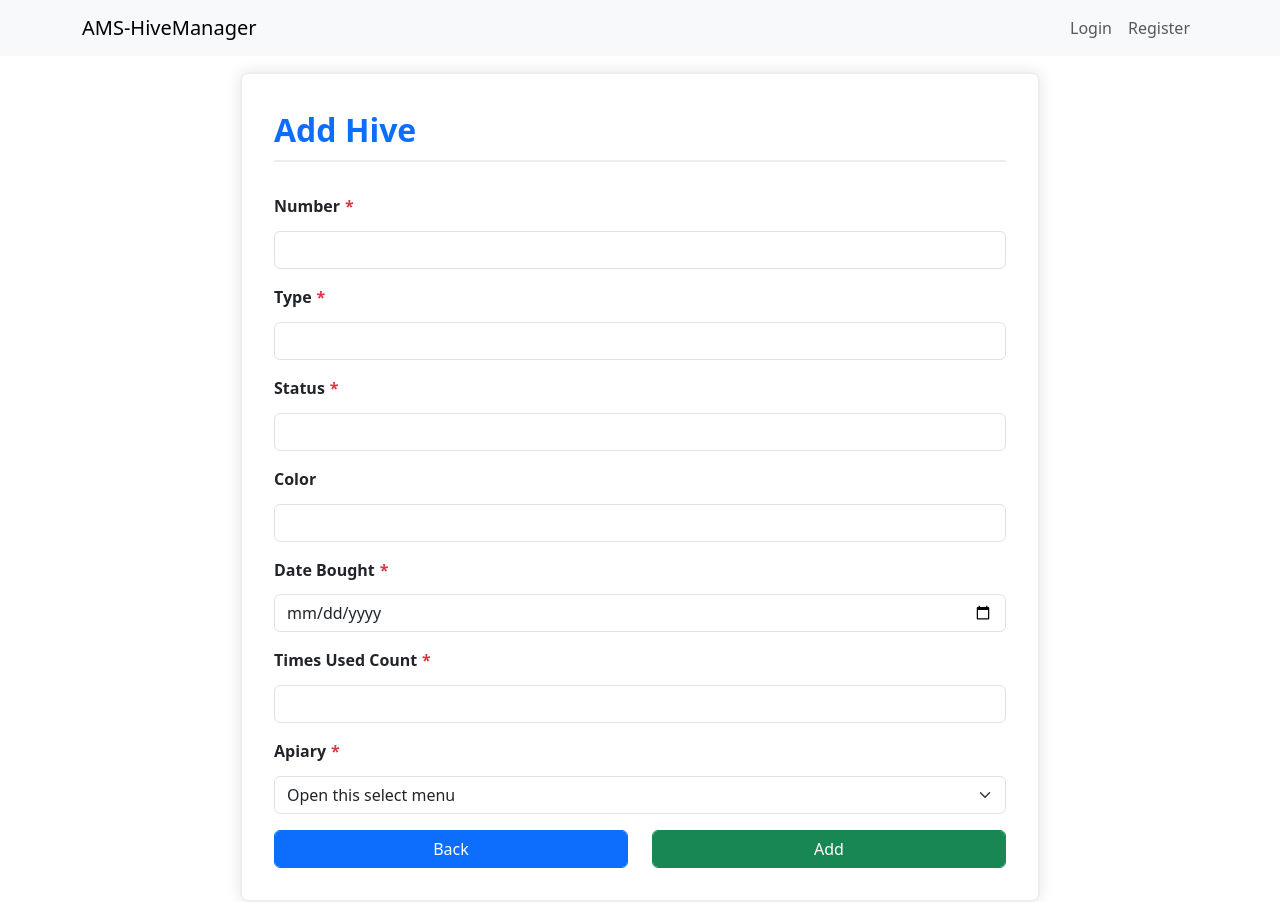
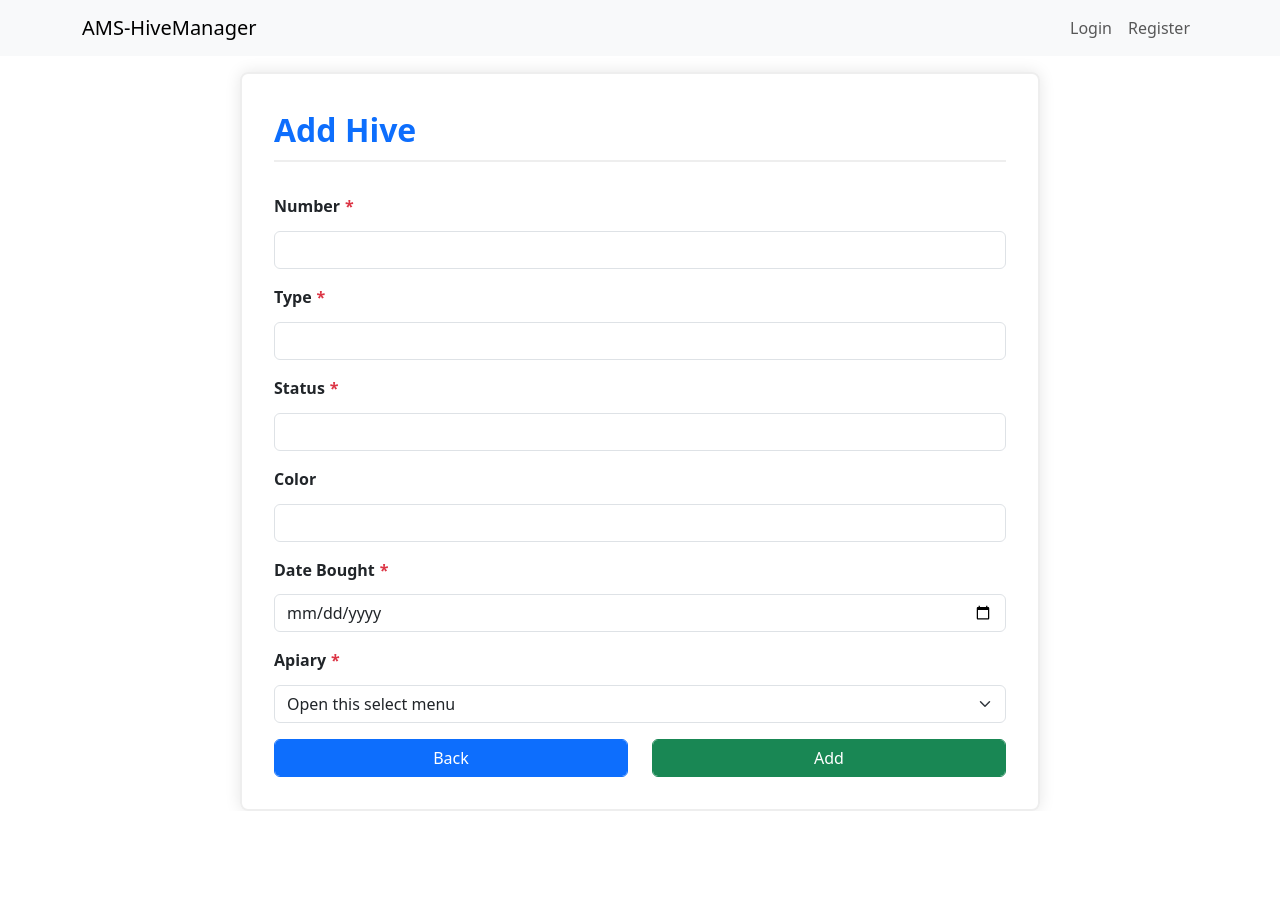
Before and after one commit to KrasimirStoimenov/AMS-HiveManager, a React (Vite) app in the folder client/: page /hives/add in a window 1280 px wide. After the commit the page ends 811 px from the top, so only its background shows below. Built offline with nearby package versions, Linux system fonts and the light colour scheme.

Commit message:
Removed timesUsedCount property from hive model

```diff
--- a/client/src/components/hive-add/HiveAdd.jsx
+++ b/client/src/components/hive-add/HiveAdd.jsx
@@ -16,7 +16,6 @@ const initialFormValues = {
     status: '',
     color: '',
     dateBought: '',
-    timesUsedCount: '',
     apiary: '',
 };
 
@@ -97,17 +96,6 @@ export default function HiveAdd() {
                     />
                     <Form.Label>Date Bought</Form.Label>
                 </Form.Group>
-                <Form.Group className="field" controlId="timesUsedCount">
-                    <Form.Control
-                        type="text"
-                        name="timesUsedCount"
-                        value={values.timesUsedCount}
-                        onChange={changeHandler}
-                        required
-                        disabled={isAdding}
-                    />
-                    <Form.Label>Times Used Count</Form.Label>
-                </Form.Group>
                 <Form.Group className="field" controlId="apiary">
                     <Form.Select
                         name="apiary"
--- a/client/src/components/hive-details/HiveDetails.jsx
+++ b/client/src/components/hive-details/HiveDetails.jsx
@@ -75,9 +75,6 @@ export default function HiveDetails() {
                                         <strong>Date bought:</strong> {formatDate(hive.dateBought)}
                                     </Card.Text>
                                     <Card.Text>
-                                        <strong>Times Used:</strong> {hive.timesUsedCount}
-                                    </Card.Text>
-                                    <Card.Text>
                                         <strong>Queen Status:</strong> TODO: Queen status
                                     </Card.Text>
                                     <ListGroup className="my-4">
```
Also changed, not shown: 2 other files (tests, documents, lock files or other folders).
